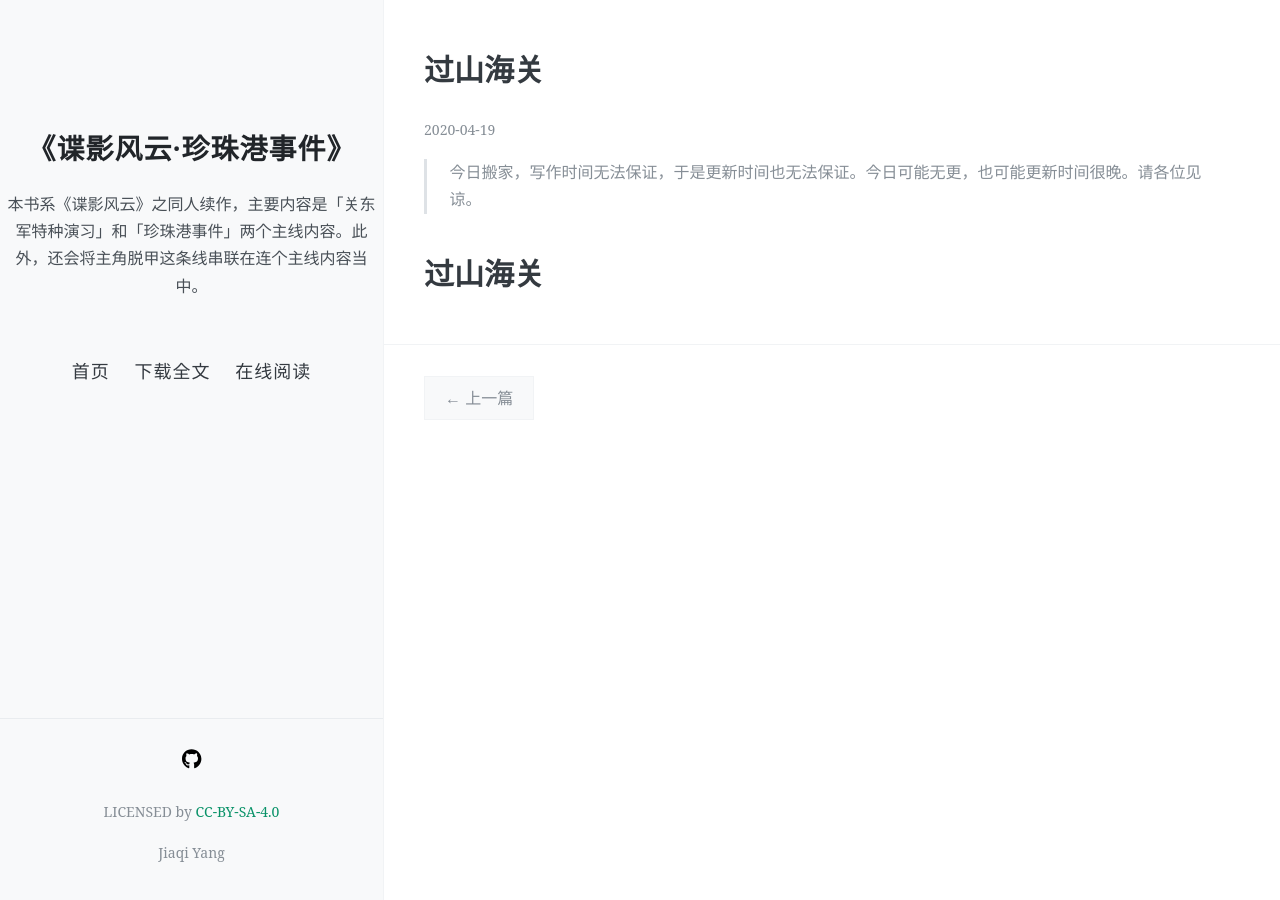
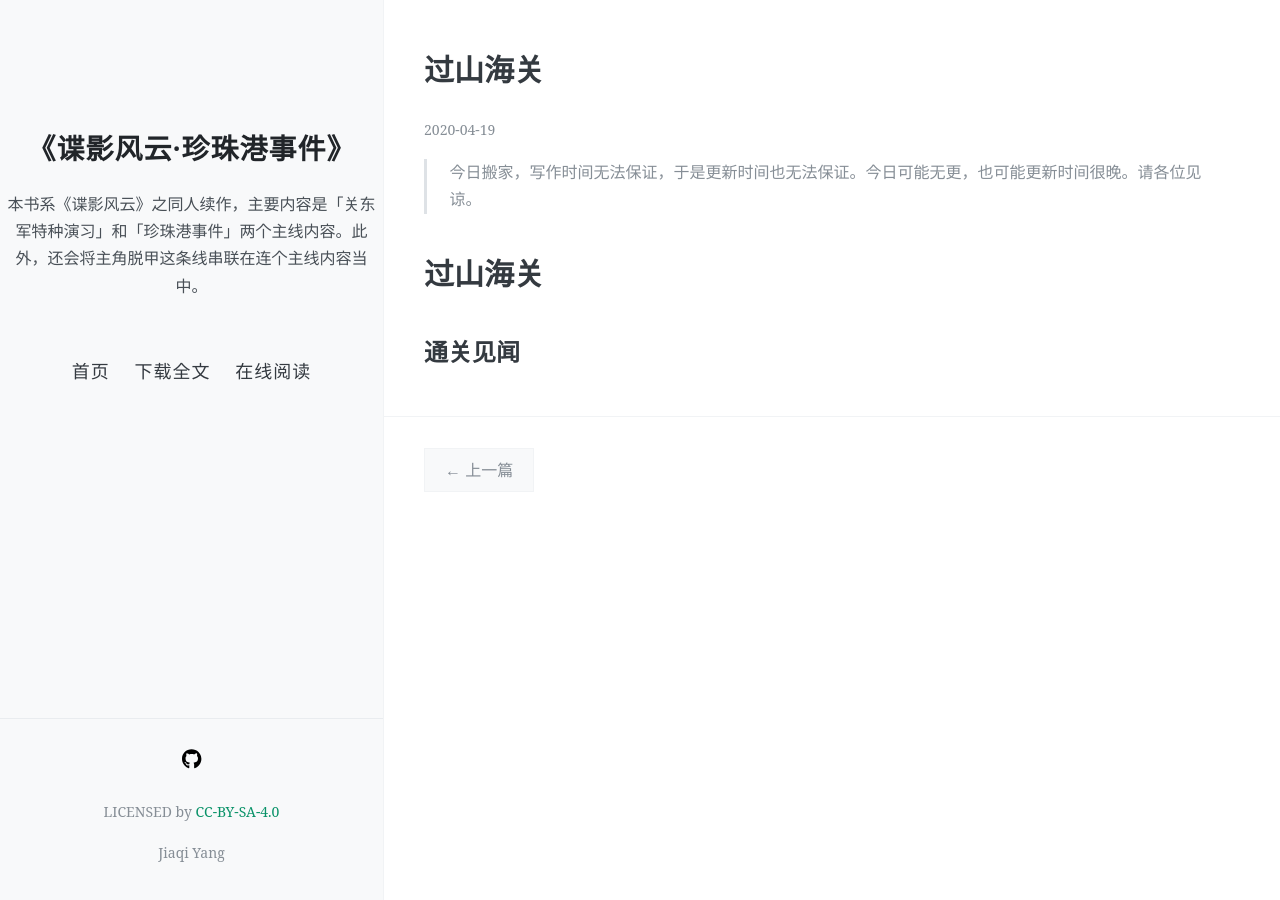
Before and after one commit to NingZhiheng/the-novel-pearl-harbor, a Jekyll site: the page built from docs/_posts/2020-04-19-过山海关.md, in a window 1280 px wide. Built offline with Jekyll 4.4.1, drawn with Linux system fonts in a browser that asks for light colours; nearby versions of some CDN libraries.

Commit message:
[sync] source synchronized: 2020-04-19 12:14:03

```diff
--- a/docs/_includes/04.md
+++ b/docs/_includes/04.md
@@ -1,3 +1,5 @@
 # 过山海关
 
+## 通关见闻
+
 <!-- ![01](../../../../images/01.jpg "东北华北示意图") -->
```
